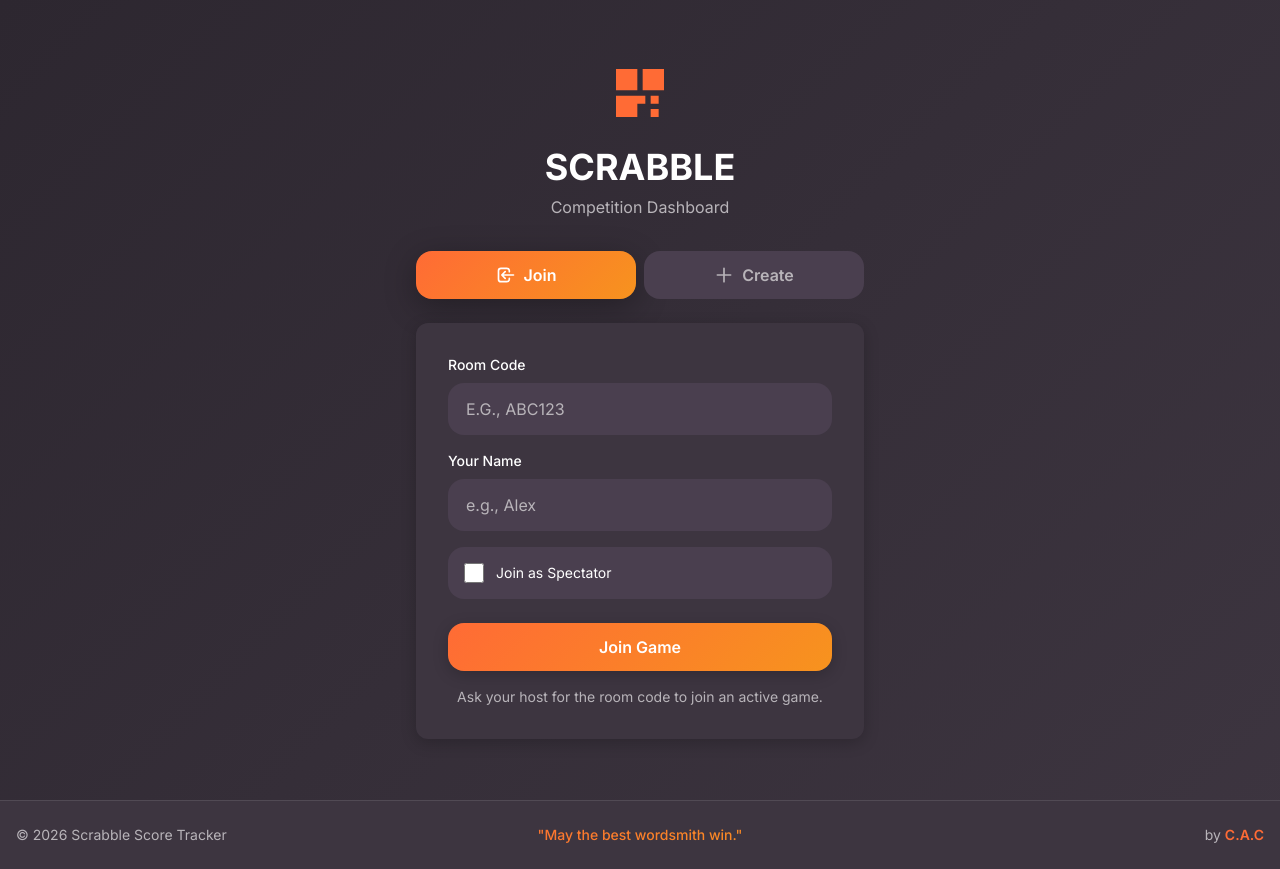
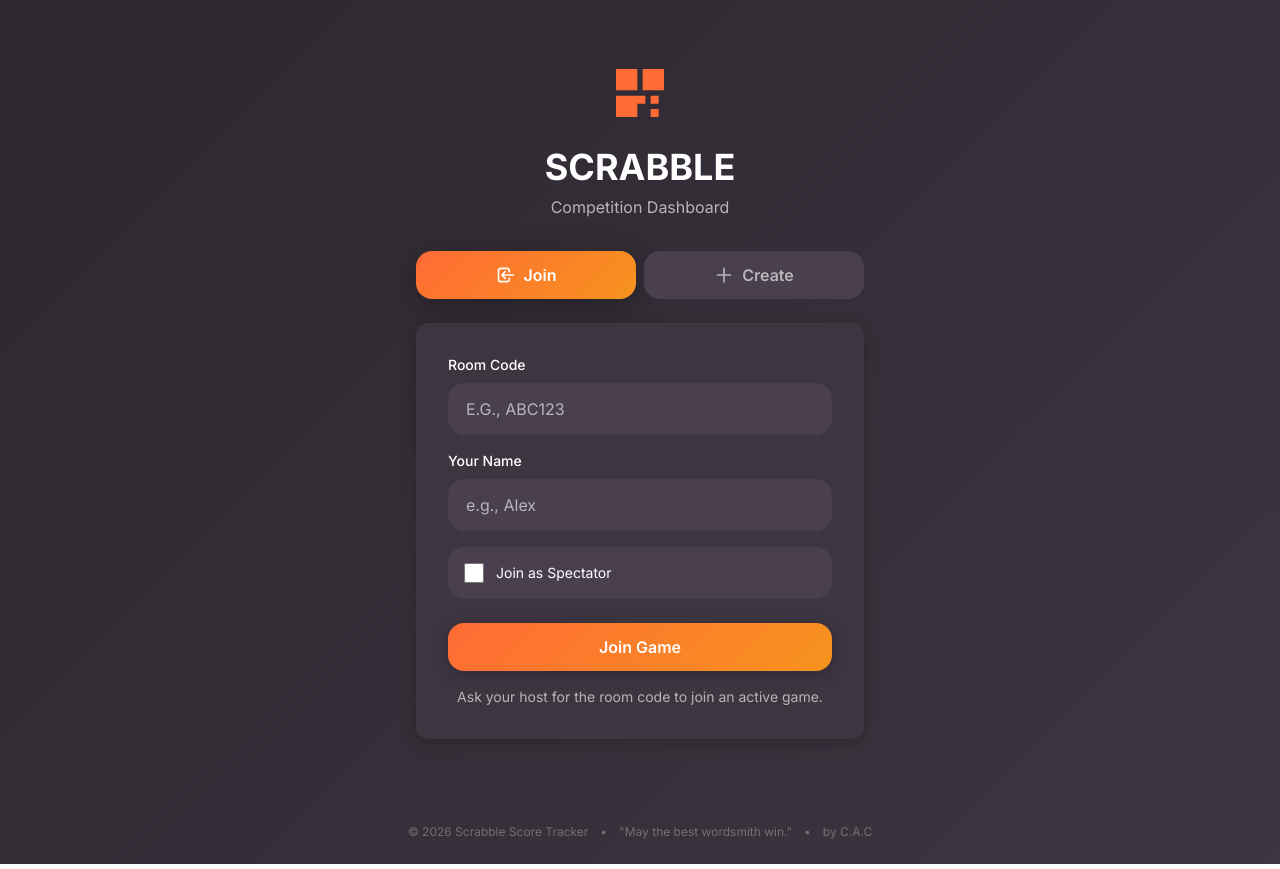
Before and after one commit to drei-cabal/scrabble-score-tracker, a Next.js app: page / in a window 1280 px wide. Built offline with nearby package versions, Linux system fonts and the light colour scheme.

Commit message:
Style: Minimize footer design - borderless, centered, small dimmed text

```diff
--- a/components/Footer.tsx
+++ b/components/Footer.tsx
@@ -1,23 +1,14 @@
 export default function Footer() {
     return (
-        <footer className="w-full bg-card border-t border-white/10 mt-auto">
-            <div className="max-w-7xl mx-auto px-4 py-4 sm:py-6">
-                <div className="grid grid-cols-1 sm:grid-cols-3 gap-4 text-center sm:text-left">
-                    {/* Left: Copyright */}
-                    <div className="text-text-muted text-sm order-2 sm:order-1">
-                        © 2026 Scrabble Score Tracker
-                    </div>
-
-                    {/* Center: Tagline */}
-                    <div className="text-center text-sm font-medium text-gradient order-1 sm:order-2">
-                        "May the best wordsmith win."
-                    </div>
-
-                    {/* Right: Author */}
-                    <div className="text-text-muted text-sm text-center sm:text-right order-3">
-                        by <span className="text-primary font-semibold">C.A.C</span>
-                    </div>
-                </div>
+        <footer className="w-full mt-auto py-6">
+            <div className="max-w-7xl mx-auto px-4 text-center">
+                <p className="text-[10px] sm:text-xs text-white/30 flex flex-col sm:flex-row items-center justify-center gap-1 sm:gap-3">
+                    <span>© 2026 Scrabble Score Tracker</span>
+                    <span className="hidden sm:inline">•</span>
+                    <span>"May the best wordsmith win."</span>
+                    <span className="hidden sm:inline">•</span>
+                    <span>by C.A.C</span>
+                </p>
             </div>
         </footer>
     )
```
